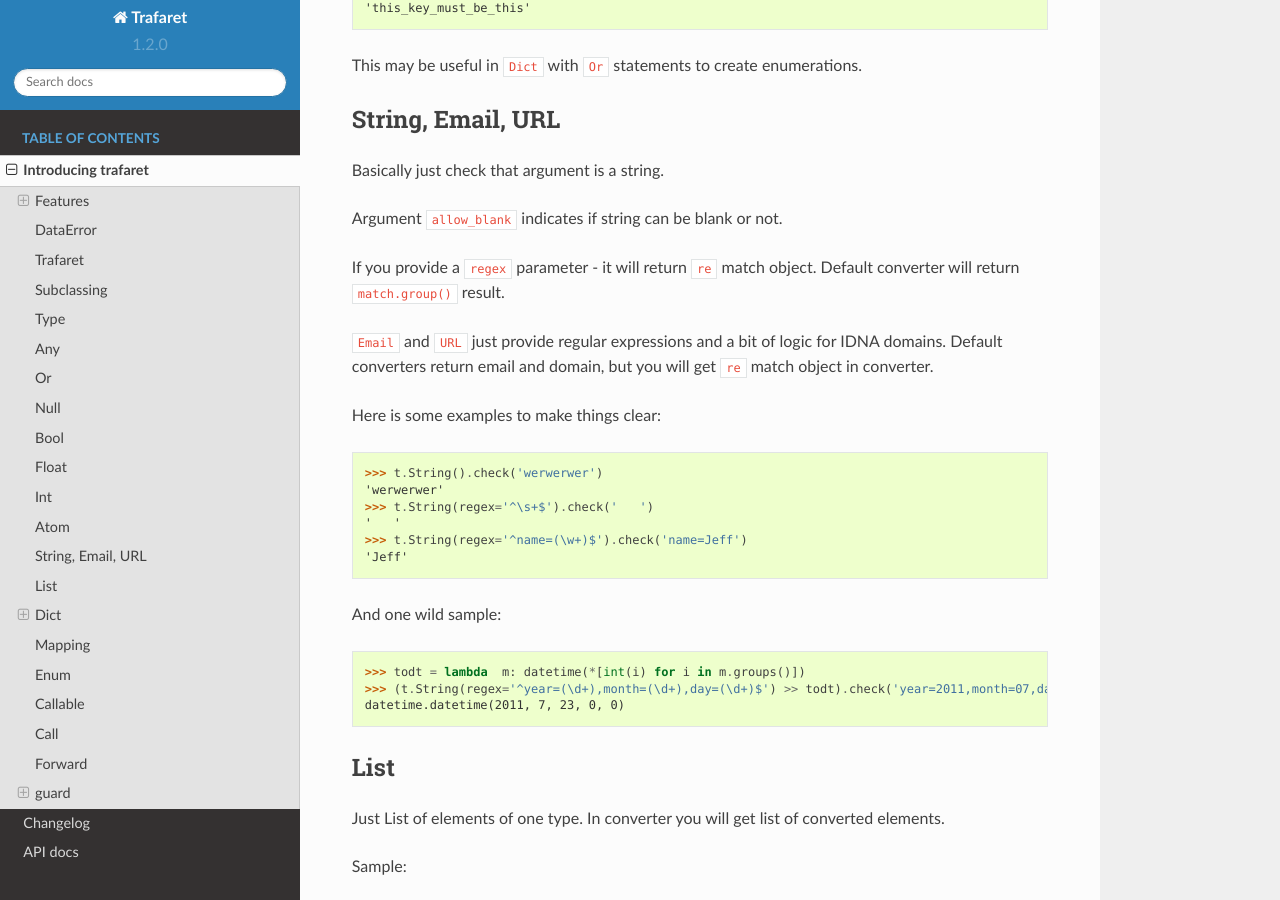
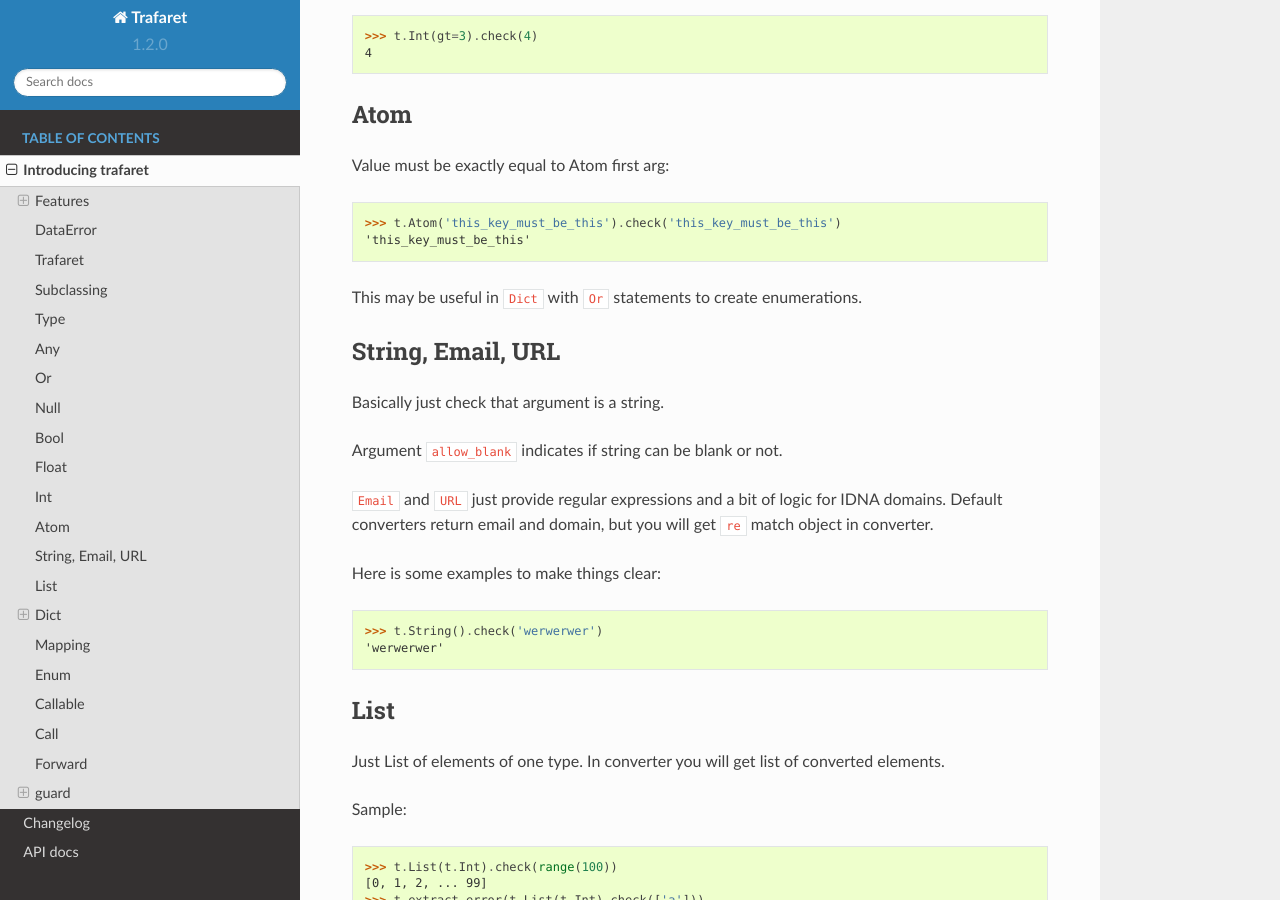
Before and after one commit to Deepwalker/trafaret, a Sphinx documentation site: the page built from docs/intro.rst, in a window 1280 px wide and 900 px high, scrolled down 3407 px. Built offline with Sphinx 7.4.7 and the Read the Docs theme 2.0.0, drawn with Linux system fonts in a browser that asks for light colours; some of the changed text lies outside the part shown.

Commit message:
Updated String docs. Moved more examples to the Regexp/RegexpRaw section

```diff
--- a/docs/intro.rst
+++ b/docs/intro.rst
@@ -170,9 +182,6 @@
 
 Argument ``allow_blank`` indicates if string can be blank or not.
 
-If you provide a ``regex`` parameter - it will return ``re`` match
-object.  Default converter will return ``match.group()`` result.
-
 ``Email`` and ``URL`` just provide regular expressions and a bit of
 logic for IDNA domains.  Default converters return email and domain,
 but you will get ``re`` match object in converter.
@@ -181,16 +190,6 @@
 
     >>> t.String().check('werwerwer')
     'werwerwer'
-    >>> t.String(regex='^\s+$').check('   ')
-    '   '
-    >>> t.String(regex='^name=(\w+)$').check('name=Jeff')
-    'Jeff'
-
-And one wild sample::
-
-    >>> todt = lambda  m: datetime(*[int(i) for i in m.groups()])
-    >>> (t.String(regex='^year=(\d+),month=(\d+),day=(\d+)$') >> todt).check('year=2011,month=07,day=23')
-    datetime.datetime(2011, 7, 23, 0, 0)
 
 List
 ----
```
Also changed, not shown: other parts of docs/intro.rst (+12 -0 lines).
